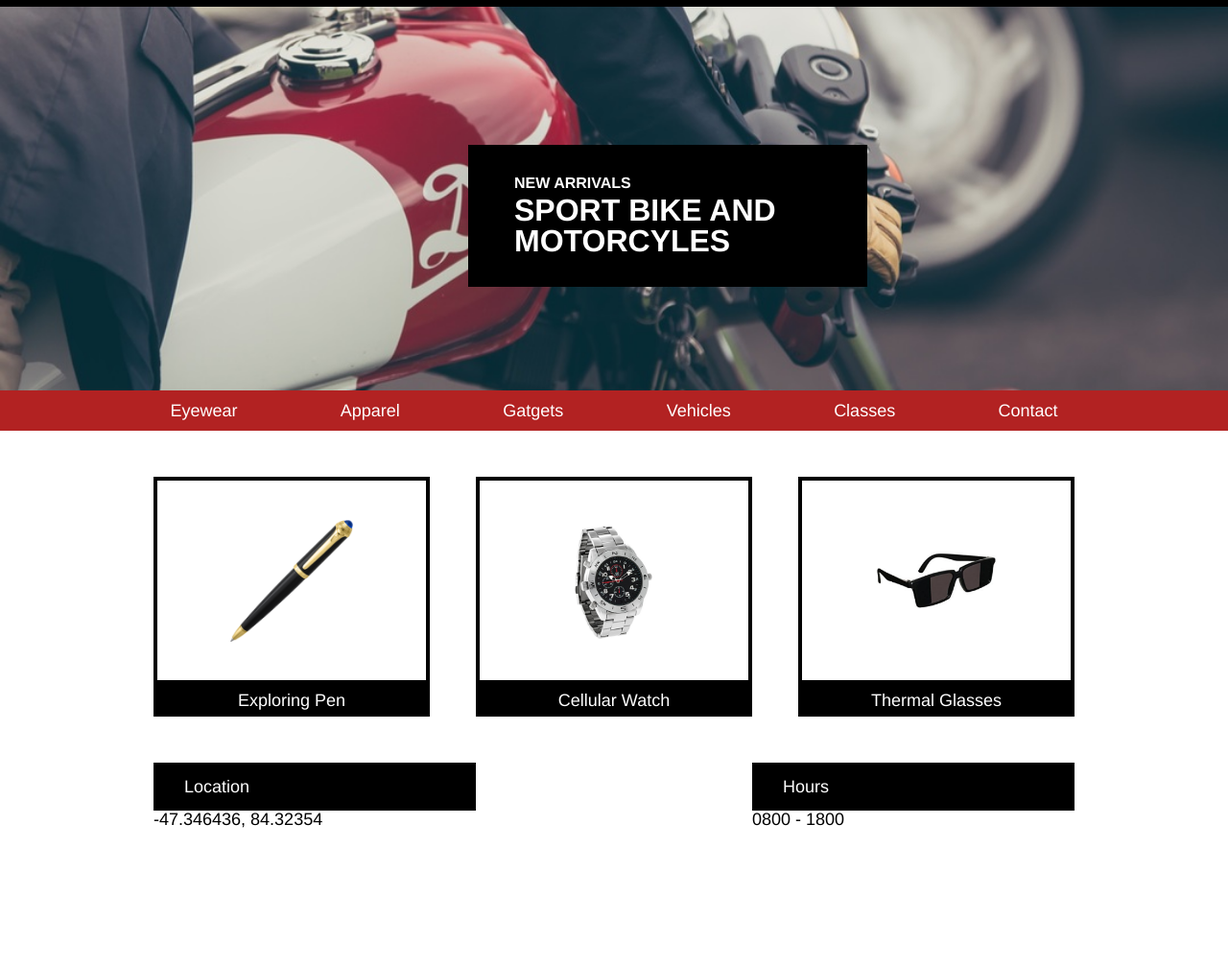
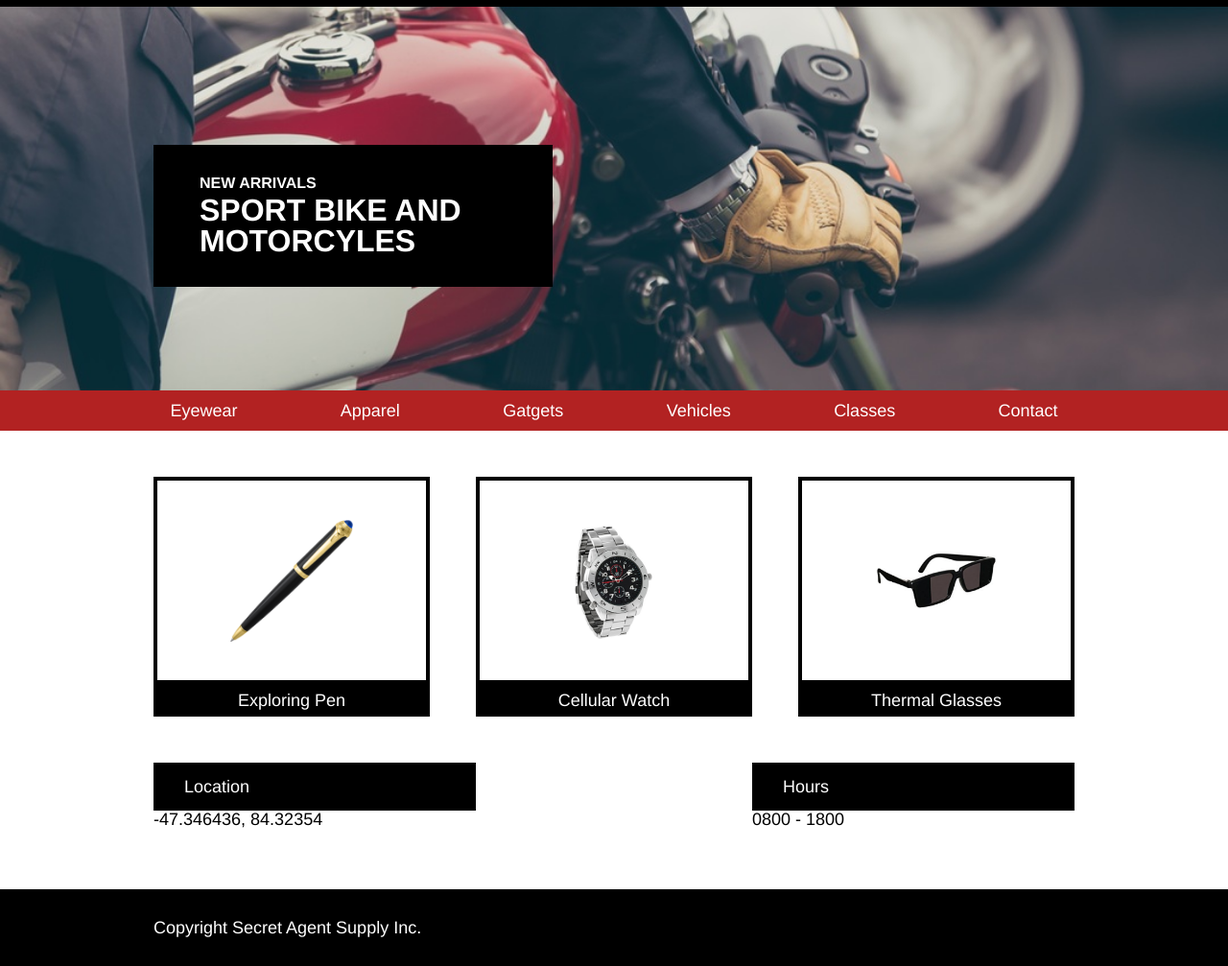
Before and after one commit to clementgeorges/Secret-Agent-Supplies-Inc, a plain HTML site: page index.html in a window 1280 px wide. Shown: the part 38-1045 px from the top of the page at 96% size. Before the commit the page ends 965 px from the top, so only its background shows below. Drawn offline with Linux system fonts and the light colour scheme; files whose address does not match are found by name.

Commit message:
Added footer with CSS Style

```diff
--- a/index.html
+++ b/index.html
@@ -22,9 +22,12 @@
 
     <div class="banner">
 
-      <div class="bannertext">
+      <div class="bannerblock">
+
+       <div class="bannertext">
         <span class="newarrivals">NEW ARRIVALS</span>
         <span class="sport">SPORT BIKE AND MOTORCYLES</span>
+       </div>
       </div>
 
     </div>
@@ -105,6 +108,14 @@
     <!-- Footer Section -->
 
     <footer>
+      <div class="footercontainer">
+
+        <div class="copy">
+          <span>Copyright Secret Agent Supply Inc.</span>
+
+        </div>
+
+      </div>
 
     </footer>
 
--- a/resources/css/stle.css
+++ b/resources/css/stle.css
@@ -41,6 +41,11 @@ body {
   height: 25rem;
 }
 
+.bannerblock {
+  width: 960px;
+  margin: auto;
+}
+
 .bannertext {
   background: black;
   color: white;
@@ -49,7 +54,6 @@ body {
   font-weight: bold;
   width: 20rem;
   margin-top: 9rem;
-  margin-left: 30.5rem;
   padding: 2rem 3rem;
 }
 
@@ -152,3 +156,21 @@ nav {
 .tradinghours span {
   display: block;
 }
+
+/* Footer Section  */
+
+.footercontainer {
+  width: 960px;
+  margin: auto;
+}
+
+footer {
+  background-color: black;
+  color: white;
+}
+
+.copy {
+  height: 5rem;
+  display: flex;
+  align-items: center;
+}
```
